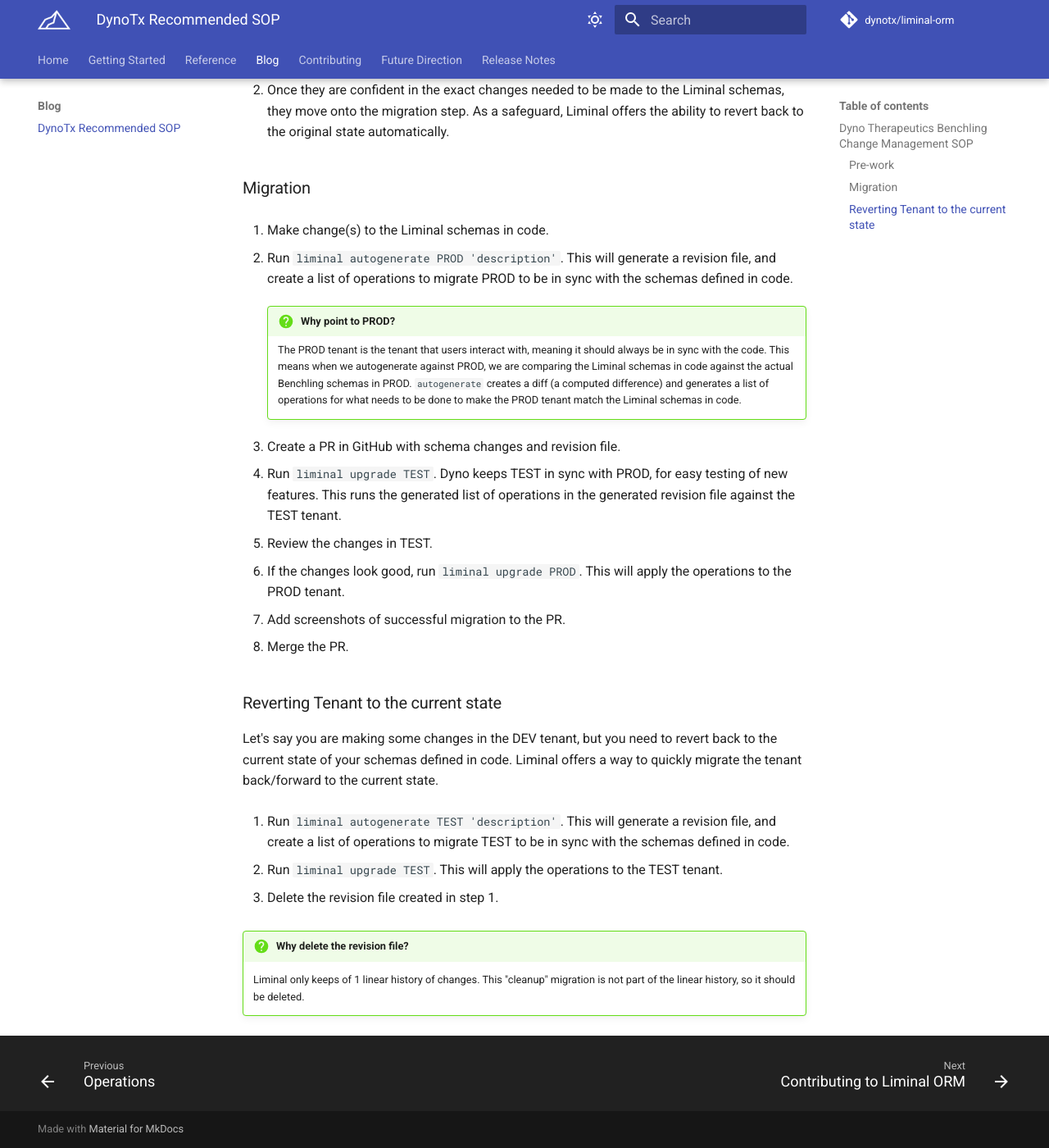
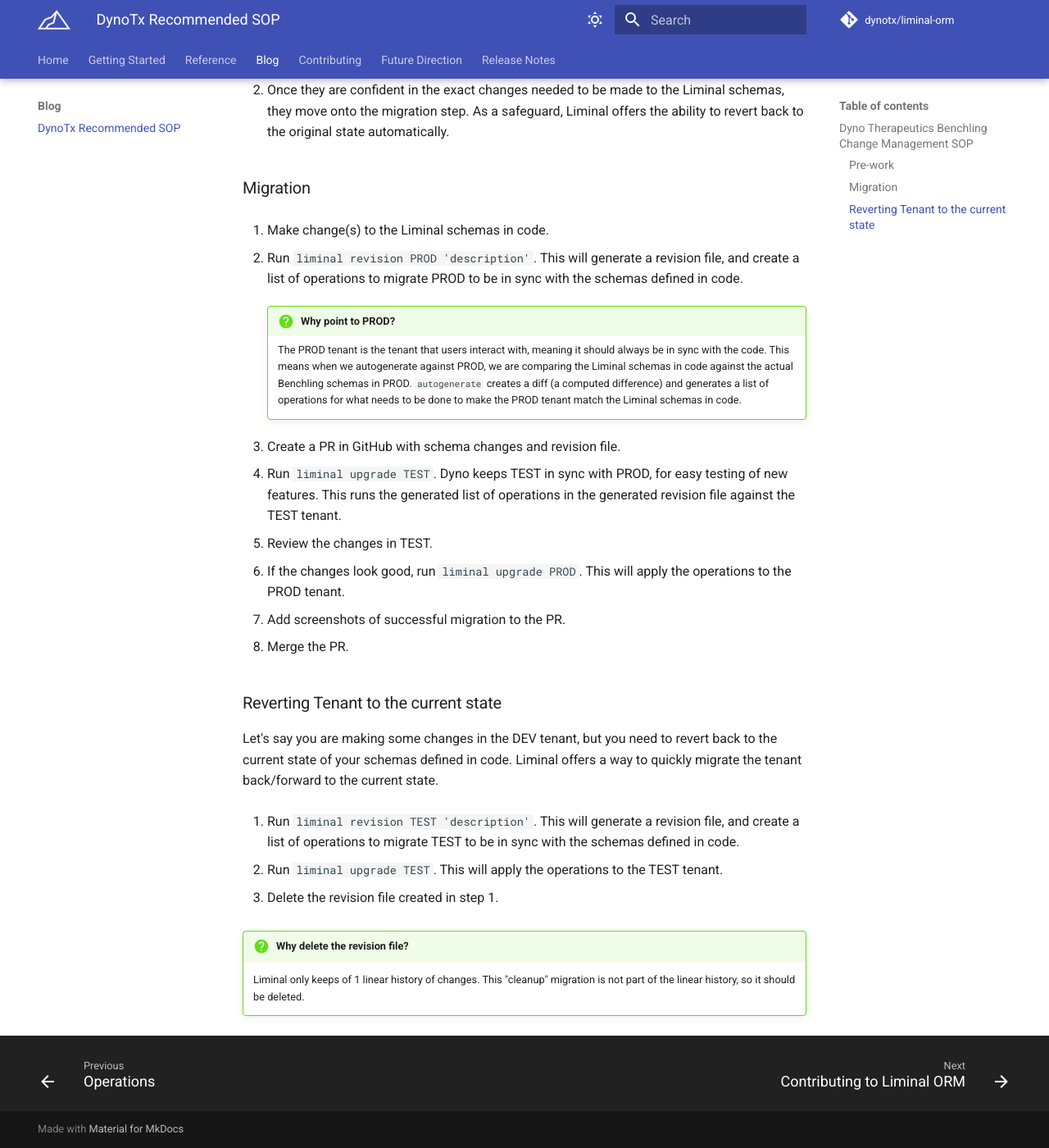
Before and after one commit to twigbio/liminal-orm, an MkDocs documentation site: the page built from docs/blog/dynotx-recommended-sop.md, in a window 1280 px wide and 1400 px high, scrolled down 752 px. Shown: the whole window at 82% size. Built offline with MkDocs 1.6.1 and Material for MkDocs 9.7.7, drawn with Linux system fonts in a browser that asks for light colours; comment, search, counter and statistics services are not loaded.

Commit message:
Adding changes to docs and deprecation warning

```diff
--- a/docs/blog/dynotx-recommended-sop.md
+++ b/docs/blog/dynotx-recommended-sop.md
@@ -19,7 +19,7 @@
 
 1. Make change(s) to the Liminal schemas in code.
 
-2. Run `liminal autogenerate PROD 'description'`. This will generate a revision file, and create a list of operations to migrate PROD to be in sync with the schemas defined in code.
+2. Run `liminal revision PROD 'description'`. This will generate a revision file, and create a list of operations to migrate PROD to be in sync with the schemas defined in code.
 
     !!! question "Why point to PROD?"
         The PROD tenant is the tenant that users interact with, meaning it should always be in sync with the code. This means when we autogenerate against PROD, we are comparing the Liminal schemas in code against the actual Benchling schemas in PROD. `autogenerate` creates a diff (a computed difference) and generates a list of operations for what needs to be done to make the PROD tenant match the Liminal schemas in code.
@@ -40,7 +40,7 @@
 
 Let's say you are making some changes in the DEV tenant, but you need to revert back to the current state of your schemas defined in code. Liminal offers a way to quickly migrate the tenant back/forward to the current state.
 
-1. Run `liminal autogenerate TEST 'description'`. This will generate a revision file, and create a list of operations to migrate TEST to be in sync with the schemas defined in code.
+1. Run `liminal revision TEST 'description'`. This will generate a revision file, and create a list of operations to migrate TEST to be in sync with the schemas defined in code.
 
 2. Run `liminal upgrade TEST`. This will apply the operations to the TEST tenant.
 
```
Also changed, not shown: docs/reference/entity-schemas.md (+1 -1 lines), docs/reference/operations.md (+1 -1 lines), docs/reference/revision-file.md (+1 -1 lines), 1 other file.
